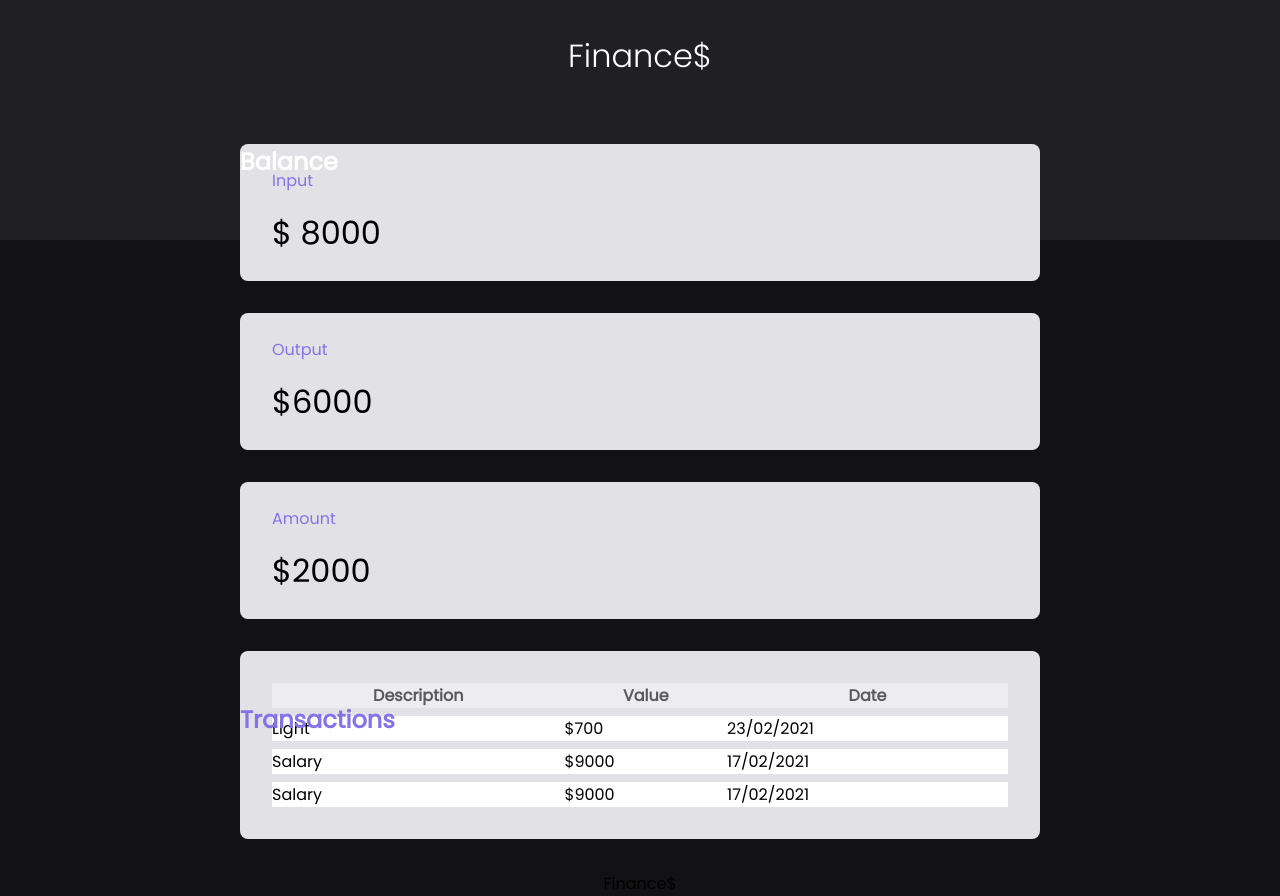
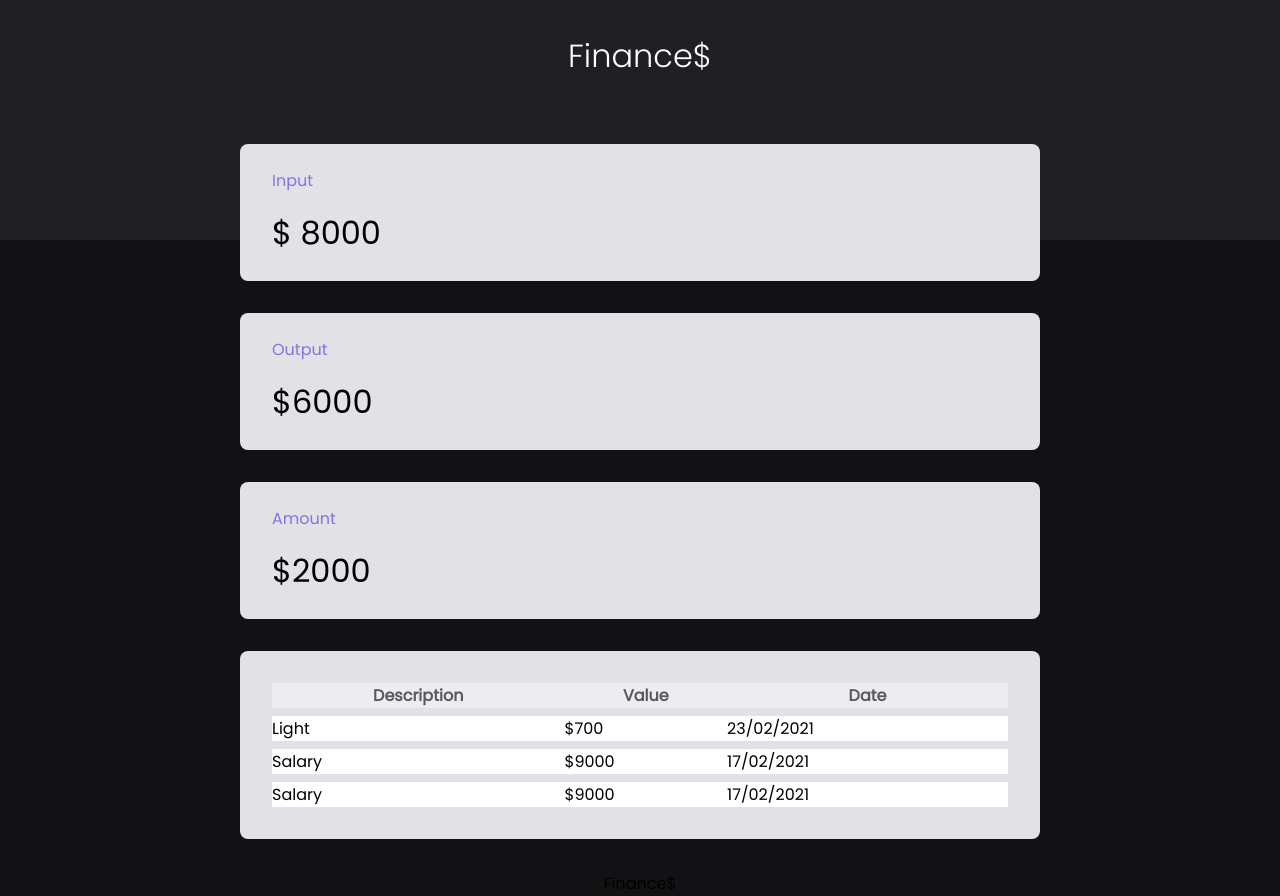
Before and after one commit to Davi-dosSantos/DaviCosta, a plain HTML site: page index.html in a window 1280 px wide. Drawn offline with Linux system fonts and the light colour scheme.

Commit message:
update css sr-only / invisible balance...

```diff
--- a/style.css
+++ b/style.css
@@ -27,6 +27,14 @@ body{
 
 .sr-only{
     position: absolute;
+    width: 1px;
+    height: 1px;
+    padding: 0;
+    margin: -1px;
+    overflow: hidden;
+    clip: rect(0, 0, 0, 0);
+    white-space: nowrap;
+    border-width: 0;
 }
 
 .conteiner{
```
